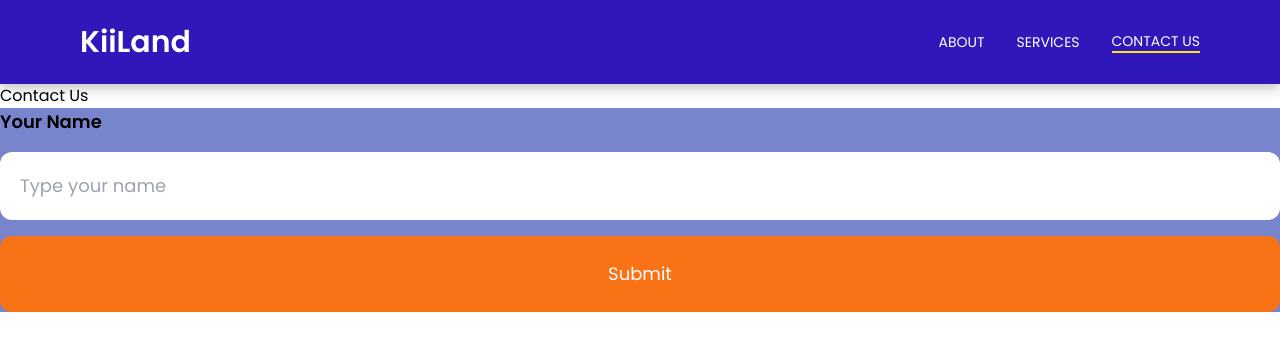
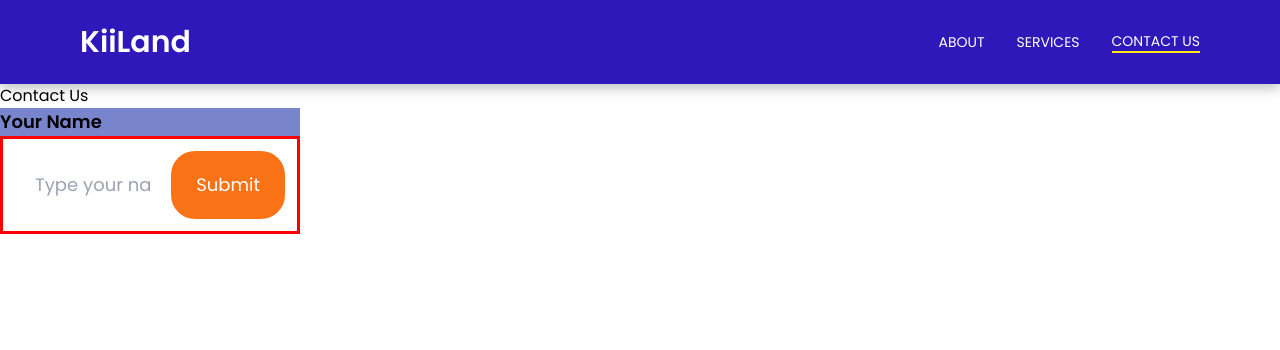
Before and after one commit to bravo-stack/Tailwind-Landing-Page, a React (Create React App) app: page /contact in a window 1280 px wide. Shown: the top 350 px of the page. Built offline with nearby package versions, Linux system fonts and the light colour scheme.

Commit message:
wip: continuing the newletter section tomorrow

```diff
--- a/src/components/Newsletter.js
+++ b/src/components/Newsletter.js
@@ -3,25 +3,28 @@ function Newsletter({submit}) {
 
     return (
         // container
-        <div className='bg-white'>
+        <div className='bg-white' style={{width: "300px"}}>
 
             {/* our form */}
             <form className='flex flex-col gap-8 text-lg' onSubmit={submit}>
 
                     {/* first lable which serves as a container here too */}
-                    <label htmlFor="name" className='my-bg-blue-lite flex flex-col gap-4'>
+                    <label htmlFor="name" className='my-bg-blue-lite'>
 
                         {/* label text */}
                         <span className="font-bold">Your Name</span>
 
-                        {/* email input */}
-                        <input placeholder="Type your name" className="w-full rounded-xl inline-block p-5" type="text" name="name" id="name" />
+                        {/* input field and submit btn container */}
+                        <div className="flex p-3 bg-white"  style={{border: "3px solid red"}}>
+                            {/* email input */}
+                            <input placeholder="Type your name" className="w-full rounded-xl p-5" type="text" name="name" id="name" />
 
-                        {/* Our submit button */}
-                        <input type="submit" value="Submit" className='bg-orange-500 text-white text-bold cursor-pointer border-transparent leading-none p-7 border rounded-xl block hover:scale-105'
-                        style={{
-                        transition: "all .4s ease-in-out"
-                        }} />
+                            {/* Our submit button */}
+                            <input type="submit" value="Submit" className='bg-orange-500 text-white text-bold cursor-pointer border-transparent leading-none px-6 border rounded-3xl hover:scale-105'
+                            style={{
+                            transition: "all .4s ease-in-out"
+                            }} />
+                        </div>
                     </label>
                 </form>
         </div>
```
